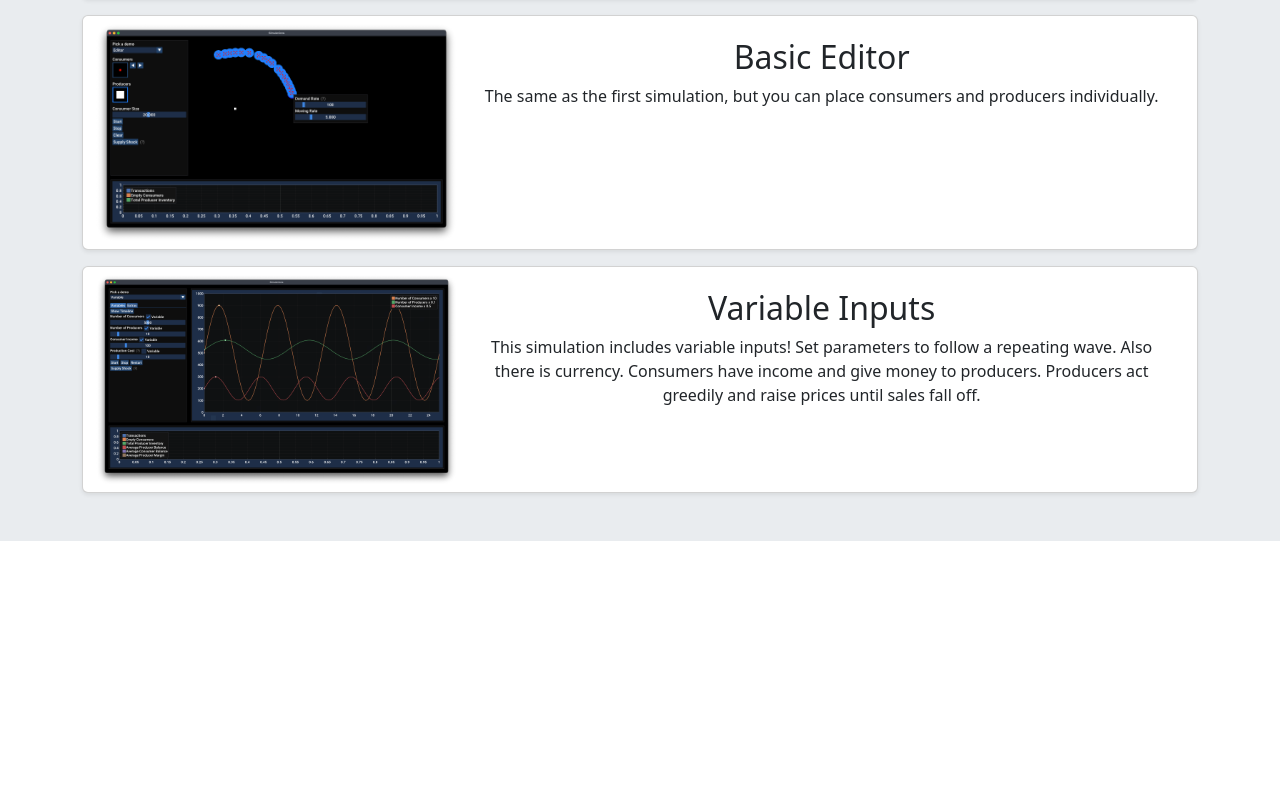
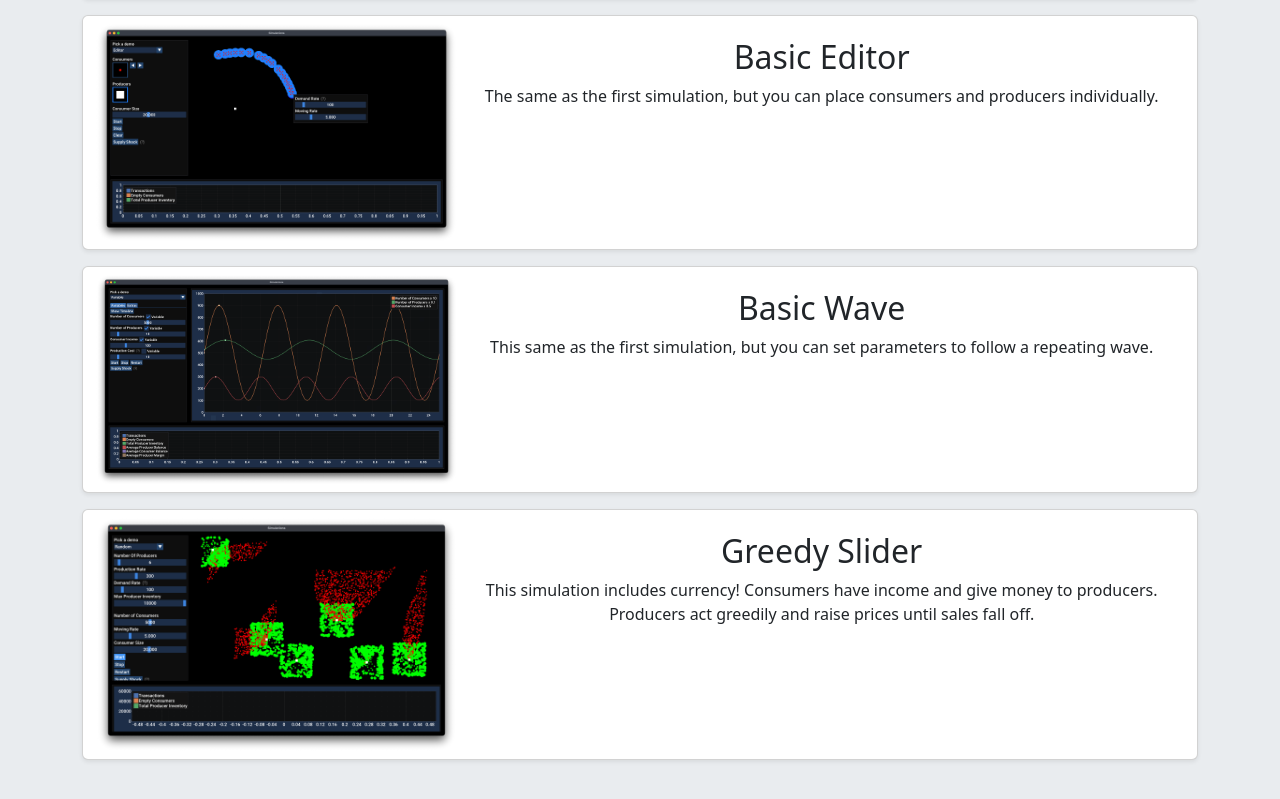
Before and after one commit to ckrowland/economic-visuals, a plain HTML site: page content/index.html in a window 1280 px wide. Shown: the part 719-1518 px from the top of the page. Before the commit the page ends 1260 px from the top, so only its background shows below. Drawn offline with nearby package versions, Linux system fonts and the light colour scheme.

Commit message:
html stuff

```diff
--- a/content/index.html
+++ b/content/index.html
@@ -45,7 +45,7 @@
     <div class="container">
       <div class="row row-cols-1 g-3">
         <div class="col">
-          <a class="link-offset-2 link-underline link-underline-opacity-0" href="/random/Simulations.html">
+          <a class="link-offset-2 link-underline link-underline-opacity-0" href="/slider/Simulations.html">
             <div class="card shadow-sm btn btn-outline-secondary">
               <div class="row g-0">
                 <div class="col-md-4 align-items-center">
@@ -53,7 +53,7 @@
                 </div>
                 <div class="col-md-8">
                   <div class="card-body">
-                    <h2 class="card-title">Basic Random</h2>
+                    <h2 class="card-title">Basic Slider</h2>
                     <p class="card-text">
                         A very basic economy of consumers and producers. Consumers
                         move to producers, get resources, travel home and consume
@@ -90,7 +90,7 @@
         </div>
 
         <div class="col">
-          <a class="link-offset-2 link-underline link-underline-opacity-0" href="/variable/Simulations.html">
+          <a class="link-offset-2 link-underline link-underline-opacity-0" href="/wave/Simulations.html">
             <div class="card shadow-sm btn btn-outline-secondary">
               <div class="row g-0">
                 <div class="col-md-4 align-content-center">
@@ -98,10 +98,30 @@
                 </div>
                 <div class="col-md-8">
                   <div class="card-body">
-                    <h2 class="card-title">Variable Inputs</h2>
+                    <h2 class="card-title">Basic Wave</h2>
                     <p class="card-text">
-                        This simulation includes variable inputs! Set parameters
-                        to follow a repeating wave. Also there is currency.
+                        This same as the first simulation, but you can set parameters
+                        to follow a repeating wave.
+                    </p>
+                  </div>
+                </div>
+              </div>
+            </div>
+          </a>
+        </div>
+
+        <div class="col">
+          <a class="link-offset-2 link-underline link-underline-opacity-0" href="/greedy/Simulations.html">
+            <div class="card shadow-sm btn btn-outline-secondary">
+              <div class="row g-0">
+                <div class="col-md-4 align-content-center">
+                  <img class="img-fluid" src="img/one.png" alt="Thumbnail [100%x225]" data-holder-rendered="true">
+                </div>
+                <div class="col-md-8">
+                  <div class="card-body">
+                    <h2 class="card-title">Greedy Slider</h2>
+                    <p class="card-text">
+                        This simulation includes currency!
                         Consumers have income and give money to producers.
                         Producers act greedily and raise prices until sales fall off.
                     </p>
```
